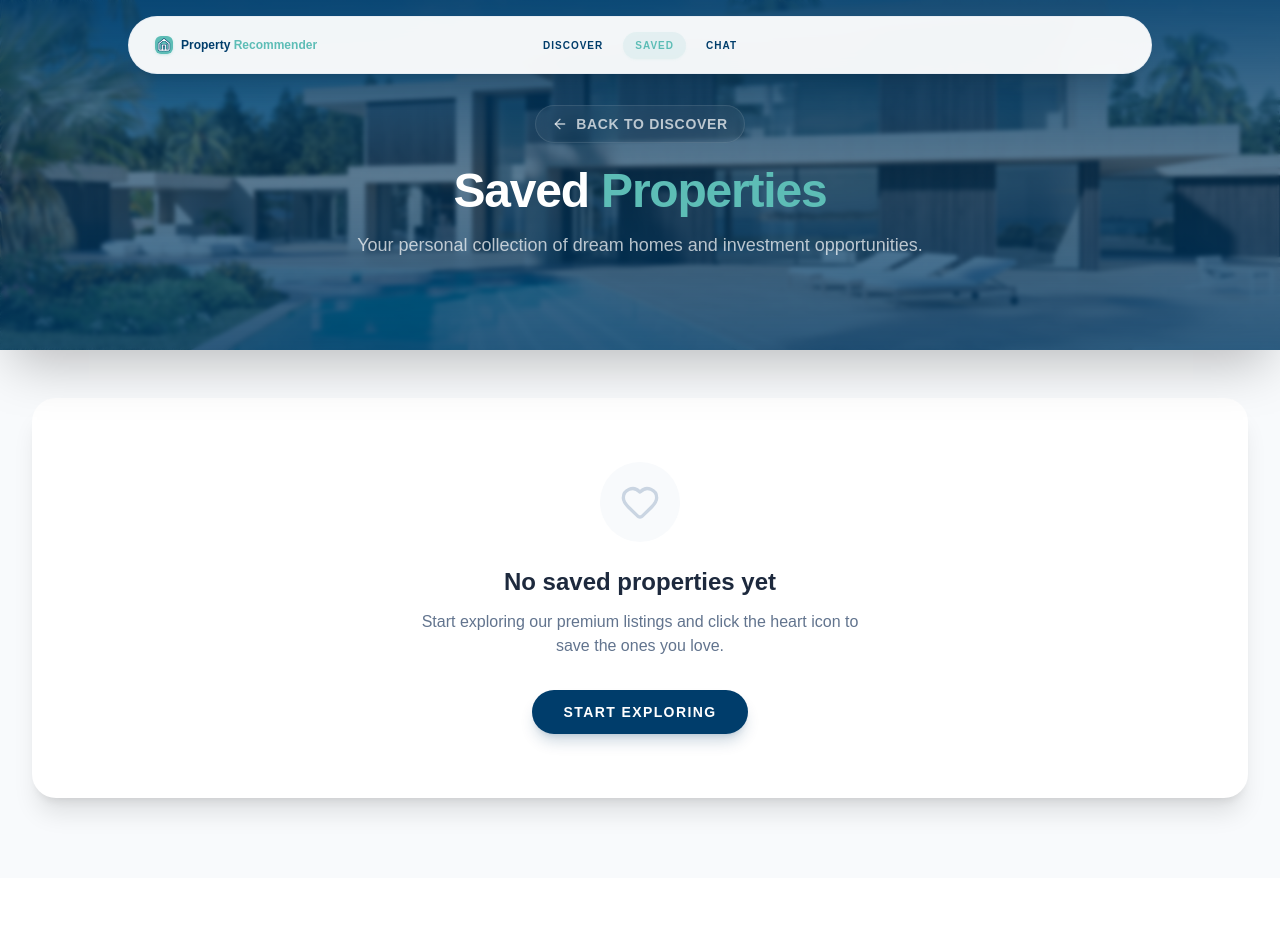
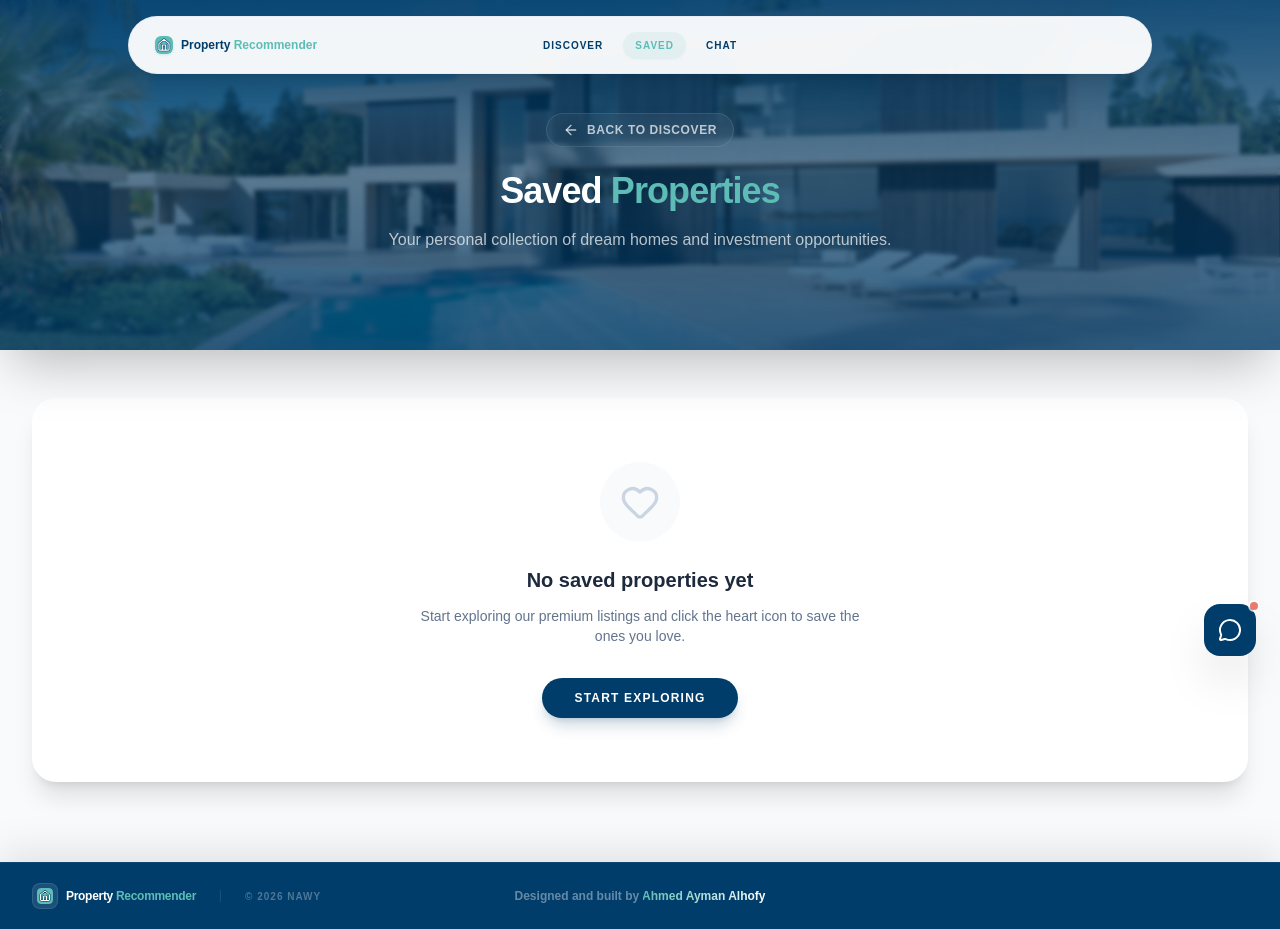
Before and after one commit to AhmedAyman4/nawy, a Next.js app in the folder frontend/: page /favorites in a window 1280 px wide. Before the commit the page ends 878 px from the top, so only its background shows below. Built offline with nearby package versions, Linux system fonts and the light colour scheme; a web font is replaced by a local one.

Commit message:
update the font and ui

```diff
--- a/frontend/src/app/favorites/page.tsx
+++ b/frontend/src/app/favorites/page.tsx
@@ -9,6 +9,7 @@ import { PropertyModal } from "@/components/PropertyModal";
 import { CompareModal } from "@/components/CompareModal";
 import { useFavorites } from "@/context/FavoritesContext";
 import { PropertyData } from "@/types/property";
+import { LocationChat } from "@/components/LocationChat";
 
 export default function FavoritesPage() {
   const { favorites } = useFavorites();
@@ -70,12 +71,12 @@ export default function FavoritesPage() {
             className="inline-flex items-center gap-2 text-white/70 hover:text-white transition-colors mb-4 sm:mb-6 group bg-white/5 backdrop-blur-md px-3 py-1.5 sm:px-4 sm:py-2 rounded-full border border-white/10"
           >
             <ArrowLeft className="w-3 h-3 sm:w-4 sm:h-4 group-hover:-translate-x-1 transition-transform" />
-            <span className="text-[10px] sm:text-sm font-bold uppercase tracking-wider">Back to Discover</span>
+            <span className="text-[9px] sm:text-xs font-bold uppercase tracking-wider">Back to Discover</span>
           </Link>
-          <h1 className="text-3xl sm:text-4xl md:text-5xl font-black mb-3 sm:mb-4 tracking-tight">
+          <h1 className="text-2xl sm:text-3xl md:text-4xl font-black mb-3 sm:mb-4 tracking-tight">
             Saved <span className="text-[#5DBDB6]">Properties</span>
           </h1>
-          <p className="text-white/70 max-w-2xl mx-auto text-base sm:text-lg leading-relaxed px-4">
+          <p className="text-white/70 max-w-2xl mx-auto text-sm sm:text-base leading-relaxed px-4">
             Your personal collection of dream homes and investment opportunities.
           </p>
         </div>
@@ -88,13 +89,13 @@ export default function FavoritesPage() {
             <div className="w-16 h-16 sm:w-20 sm:h-20 bg-slate-50 rounded-full flex items-center justify-center mx-auto mb-6">
               <Heart className="w-8 h-8 sm:w-10 sm:h-10 text-slate-300" />
             </div>
-            <h2 className="text-xl sm:text-2xl font-bold text-slate-800">No saved properties yet</h2>
-            <p className="text-slate-500 mt-3 mb-8 max-w-md mx-auto text-sm sm:text-base">
+            <h2 className="text-lg sm:text-xl font-bold text-slate-800">No saved properties yet</h2>
+            <p className="text-slate-500 mt-3 mb-8 max-w-md mx-auto text-xs sm:text-sm">
               Start exploring our premium listings and click the heart icon to save the ones you love.
             </p>
             <Link
               href="/"
-              className="inline-flex items-center gap-2 bg-[#003D6B] text-white px-6 py-2.5 sm:px-8 sm:py-3 rounded-full font-bold shadow-lg shadow-[#003D6B]/20 hover:scale-105 active:scale-95 transition-all uppercase tracking-widest text-xs sm:text-sm"
+              className="inline-flex items-center gap-2 bg-[#003D6B] text-white px-6 py-2.5 sm:px-8 sm:py-3 rounded-full font-bold shadow-lg shadow-[#003D6B]/20 hover:scale-105 active:scale-95 transition-all uppercase tracking-widest text-[10px] sm:text-xs"
             >
               Start Exploring
             </Link>
@@ -102,7 +103,7 @@ export default function FavoritesPage() {
         ) : (
           <div className="bg-white rounded-2xl sm:rounded-3xl shadow-xl border border-slate-100 p-3 sm:p-8">
             <div className="flex items-center justify-between mb-6 sm:mb-8">
-              <h2 className="text-lg sm:text-xl font-black text-[#1A365D]">
+              <h2 className="text-base sm:text-lg font-black text-[#1A365D]">
                 Collection ({favorites.length})
               </h2>
             </div>
@@ -151,10 +152,10 @@ export default function FavoritesPage() {
               <div className="hidden xs:block h-8 w-px bg-slate-200" />
 
               <div className="flex flex-col min-w-0 flex-1">
-                <span className="text-[10px] font-black uppercase tracking-widest text-[#5DBDB6]">
+                <span className="text-[9px] font-black uppercase tracking-widest text-[#5DBDB6]">
                     Property Comparison
                 </span>
-                <span className="text-xs sm:text-sm font-bold text-[#1A365D] truncate">
+                <span className="text-[10px] sm:text-xs font-bold text-[#1A365D] truncate">
                     {selectedForCompare.length === 1
                         ? "Select one more to compare"
                         : "Ready to compare properties"}
@@ -172,7 +173,7 @@ export default function FavoritesPage() {
                 <button
                     disabled={selectedForCompare.length < 2}
                     onClick={() => setIsCompareModalOpen(true)}
-                    className="bg-gradient-to-r from-[#5DBDB6] to-[#003D6B] text-white px-4 sm:px-8 py-2.5 sm:py-3 rounded-full font-black text-xs sm:text-sm shadow-lg shadow-[#003D6B]/20 transition-all hover:scale-105 active:scale-95 disabled:opacity-50 disabled:grayscale disabled:scale-100 disabled:cursor-not-allowed flex items-center gap-2"
+                    className="bg-gradient-to-r from-[#5DBDB6] to-[#003D6B] text-white px-4 sm:px-8 py-2.5 sm:py-3 rounded-full font-black text-[10px] sm:text-xs shadow-lg shadow-[#003D6B]/20 transition-all hover:scale-105 active:scale-95 disabled:opacity-50 disabled:grayscale disabled:scale-100 disabled:cursor-not-allowed flex items-center gap-2"
                 >
                     <Scale className="w-3 h-3 sm:w-4 sm:h-4" /> <span className="hidden xs:inline">Compare Now</span><span className="xs:hidden">Compare</span>
                 </button>
@@ -211,6 +212,8 @@ export default function FavoritesPage() {
           apiBaseUrl={API_BASE_URL}
         />
       )}
+      {/* Location Chat Widget */}
+      <LocationChat apiBaseUrl={API_BASE_URL} isCompareBarVisible={selectedForCompare.length > 0} />
     </div>
   );
 }
--- a/frontend/src/app/globals.css
+++ b/frontend/src/app/globals.css
@@ -2,6 +2,8 @@
 
 @theme {
   --breakpoint-xs: 450px;
+  --font-sans: var(--font-ntr), ui-sans-serif, system-ui, sans-serif;
+  --font-mono: var(--font-ntr), ui-monospace, SFMono-Regular, monospace;
 }
 
 :root {
@@ -19,8 +21,7 @@
 :root {
   --color-background: var(--background);
   --color-foreground: var(--foreground);
-  --font-sans: var(--font-geist-sans);
-  --font-mono: var(--font-geist-mono);
+
 
   /* Nawy Brand Color Tokens */
   --color-nawy-teal: var(--nawy-teal);
@@ -40,7 +41,11 @@
 body {
   background: var(--background);
   color: var(--nawy-black);
-  font-family: Arial, Helvetica, sans-serif;
+  font-family: var(--font-ntr), sans-serif;
+}
+
+* {
+  font-family: var(--font-ntr), sans-serif;
 }
 
 /* Nawy Helper Classes */
--- a/frontend/src/app/layout.tsx
+++ b/frontend/src/app/layout.tsx
@@ -1,17 +1,14 @@
 import type { Metadata } from "next";
-import { Geist, Geist_Mono } from "next/font/google";
+import { NTR } from "next/font/google";
 import "./globals.css";
 import { Navbar } from "@/components/Navbar";
+import { Footer } from "@/components/Footer";
 import { FavoritesProvider } from "@/context/FavoritesContext";
 
-const geistSans = Geist({
-  variable: "--font-geist-sans",
+const ntrFont = NTR({
+  weight: "400",
   subsets: ["latin"],
-});
-
-const geistMono = Geist_Mono({
-  variable: "--font-geist-mono",
-  subsets: ["latin"],
+  variable: "--font-ntr",
 });
 
 export const metadata: Metadata = {
@@ -30,11 +27,16 @@ export default function RootLayout({
   return (
     <html lang="en">
       <body
-        className={`${geistSans.variable} ${geistMono.variable} antialiased`}
+        className={`${ntrFont.variable} font-sans antialiased`}
       >
         <FavoritesProvider>
-          <Navbar />
-          {children}
+          <div className="flex flex-col min-h-screen">
+            <Navbar />
+            <div className="flex-1">
+              {children}
+            </div>
+            <Footer />
+          </div>
         </FavoritesProvider>
       </body>
     </html>
--- /dev/null
+++ b/frontend/src/components/Footer.tsx
@@ -0,0 +1,45 @@
+import React from 'react';
+import Link from 'next/link';
+import Image from 'next/image';
+
+export const Footer: React.FC = () => {
+  return (
+    <footer className="w-full py-3 sm:py-5 px-4 sm:px-6 lg:px-8 bg-[#003D6B] border-t border-white/5 relative z-10 mt-auto shadow-[0_-10px_40px_rgba(0,0,0,0.1)]">
+      <div className="max-w-[1650px] mx-auto">
+        {/* Main Footer Row */}
+        <div className="flex flex-col md:flex-row items-center justify-between gap-3 md:gap-4">
+          {/* Logo & Copyright Area */}
+          <div className="flex flex-col sm:flex-row items-center gap-2 sm:gap-6">
+            <Link href="/" className="flex items-center gap-2 group transition-transform active:scale-95">
+              <div className="bg-white/10 p-1 rounded-lg border border-white/10 group-hover:bg-white/20 transition-colors">
+                <Image
+                  src="/favicon.svg"
+                  alt="Property Recommender"
+                  width={16}
+                  height={16}
+                  className="rounded-sm transition-transform group-hover:scale-110"
+                />
+              </div>
+              <span className="text-[11px] sm:text-xs font-black text-white tracking-tight">Property <span className="text-[#5DBDB6]">Recommender</span></span>
+            </Link>
+            <div className="hidden sm:block h-3 w-px bg-white/10" />
+            <p className="text-[9px] sm:text-[10px] text-white/30 font-bold uppercase tracking-widest">
+              © {new Date().getFullYear()} Nawy
+            </p>
+          </div>
+
+          {/* Attribution - Centered */}
+          <div className="md:absolute md:left-1/2 md:-translate-x-1/2 scale-95 sm:scale-100 py-1">
+            <p className="text-[10px] sm:text-[12px] font-black text-center">
+              <span className="text-white/40">Designed and built by</span>{" "}
+              <span className="bg-gradient-to-r from-[#5DBDB6] to-white bg-clip-text text-transparent">Ahmed Ayman Alhofy</span>
+            </p>
+          </div>
+
+          {/* Spacer for desktop layout balance */}
+          <div className="hidden md:block w-48" />
+        </div>
+      </div>
+    </footer>
+  );
+};
--- a/frontend/src/components/LocationChat.tsx
+++ b/frontend/src/components/LocationChat.tsx
@@ -29,7 +29,21 @@ export function LocationChat({ apiBaseUrl, isCompareBarVisible = false }: Locati
   ]);
   const [isLoading, setIsLoading] = useState(false);
 
+  const [isNearFooter, setIsNearFooter] = useState(false);
   const messagesEndRef = useRef<HTMLDivElement>(null);
+
+  useEffect(() => {
+    const handleScroll = () => {
+      const scrollPosition = window.innerHeight + window.pageYOffset;
+      const pageHeight = document.documentElement.scrollHeight;
+      // If we are within ~150px of the bottom (where the thin footer is)
+      setIsNearFooter(pageHeight - scrollPosition < 120);
+    };
+
+    window.addEventListener("scroll", handleScroll, { passive: true });
+    handleScroll(); // Initial check
+    return () => window.removeEventListener("scroll", handleScroll);
+  }, []);
 
   const scrollToBottom = () => {
     messagesEndRef.current?.scrollIntoView({ behavior: "smooth" });
@@ -99,8 +113,10 @@ export function LocationChat({ apiBaseUrl, isCompareBarVisible = false }: Locati
       ]);
   }
 
+  const bottomOffset = isNearFooter ? (isCompareBarVisible ? 'bottom-40 sm:bottom-44' : 'bottom-32 sm:bottom-36') : (isCompareBarVisible ? 'bottom-20 sm:bottom-24' : 'bottom-6 sm:bottom-8');
+
   return (
-    <div className={`fixed ${isCompareBarVisible ? 'bottom-24 sm:bottom-6' : 'bottom-6'} right-6 z-[100] flex flex-col items-end gap-4 pointer-events-none transition-all duration-500`}>
+    <div className={`fixed ${bottomOffset} right-6 z-[100] flex flex-col items-end gap-4 pointer-events-none transition-all duration-500`}>
       {/* Chat Window */}
       {isOpen && (
         <div
@@ -233,10 +249,10 @@ export function LocationChat({ apiBaseUrl, isCompareBarVisible = false }: Locati
       {!isOpen && (
         <button
           onClick={() => setIsOpen(true)}
-          className="pointer-events-auto bg-[#003D6B] hover:bg-[#1A365D] text-white p-5 rounded-3xl shadow-2xl flex items-center justify-center transition-all duration-300 hover:scale-110 active:scale-90 group relative"
+          className="pointer-events-auto bg-[#003D6B] hover:bg-[#1A365D] text-white p-3.5 rounded-2xl shadow-2xl flex items-center justify-center transition-all duration-300 hover:scale-110 active:scale-90 group relative"
         >
-          <div className="absolute -top-1 -right-1 w-4 h-4 bg-[#E94E3D] rounded-full border-2 border-white animate-pulse"></div>
-          <MessageCircle className="w-8 h-8 group-hover:rotate-12 transition-transform" />
+          <div className="absolute -top-1 -right-1 w-3 h-3 bg-[#E94E3D] rounded-full border-2 border-white animate-pulse"></div>
+          <MessageCircle className="w-6 h-6 group-hover:rotate-12 transition-transform" />
         </button>
       )}
     </div>
```
Also changed, not shown: frontend/src/components/CompareModal.tsx (+10 -10 lines), frontend/src/components/PropertyCard.tsx (+10 -10 lines), frontend/src/components/PropertyModal.tsx (+7 -7 lines), 1 other file (tests, documents, lock files or other folders).
